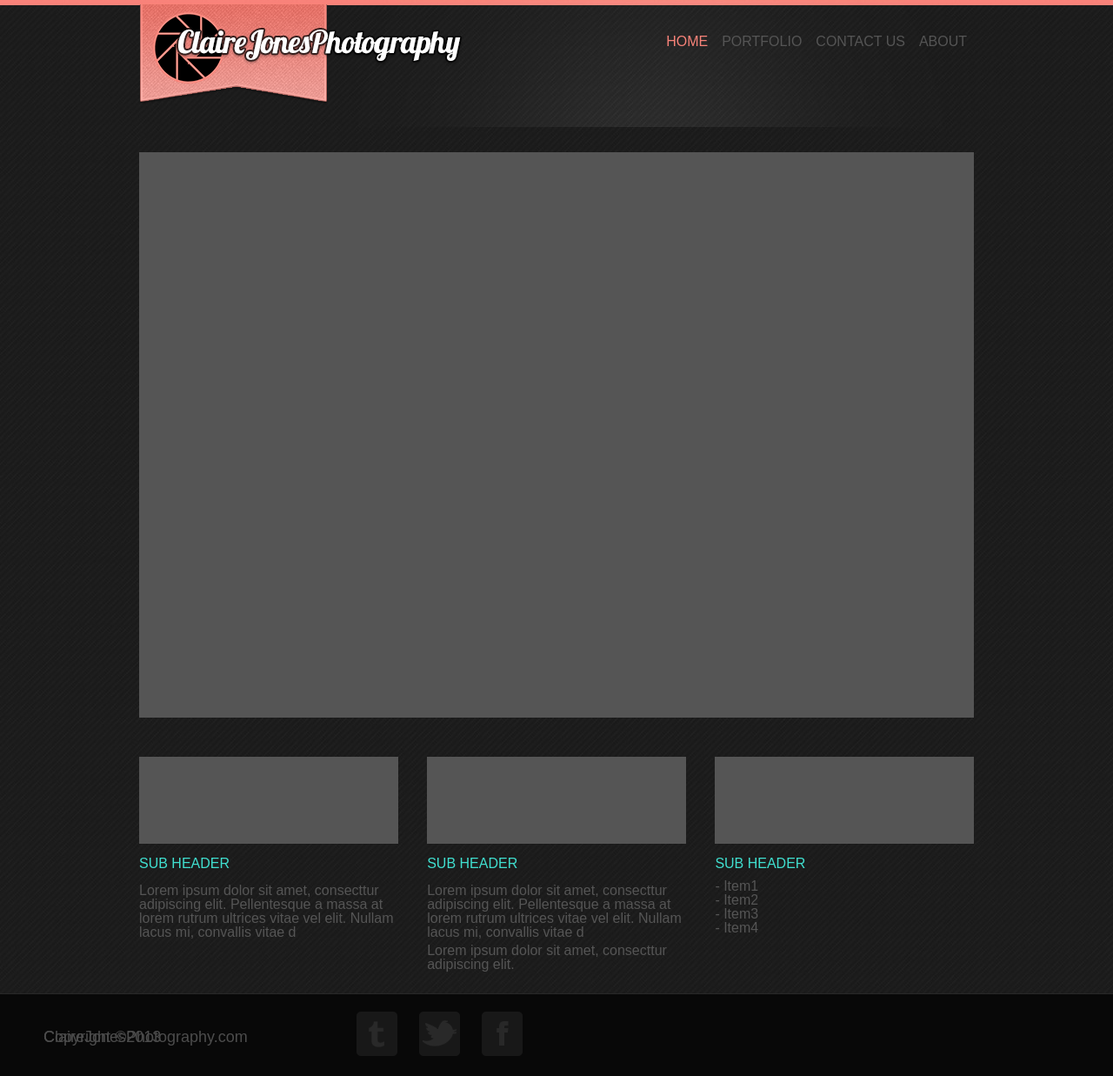
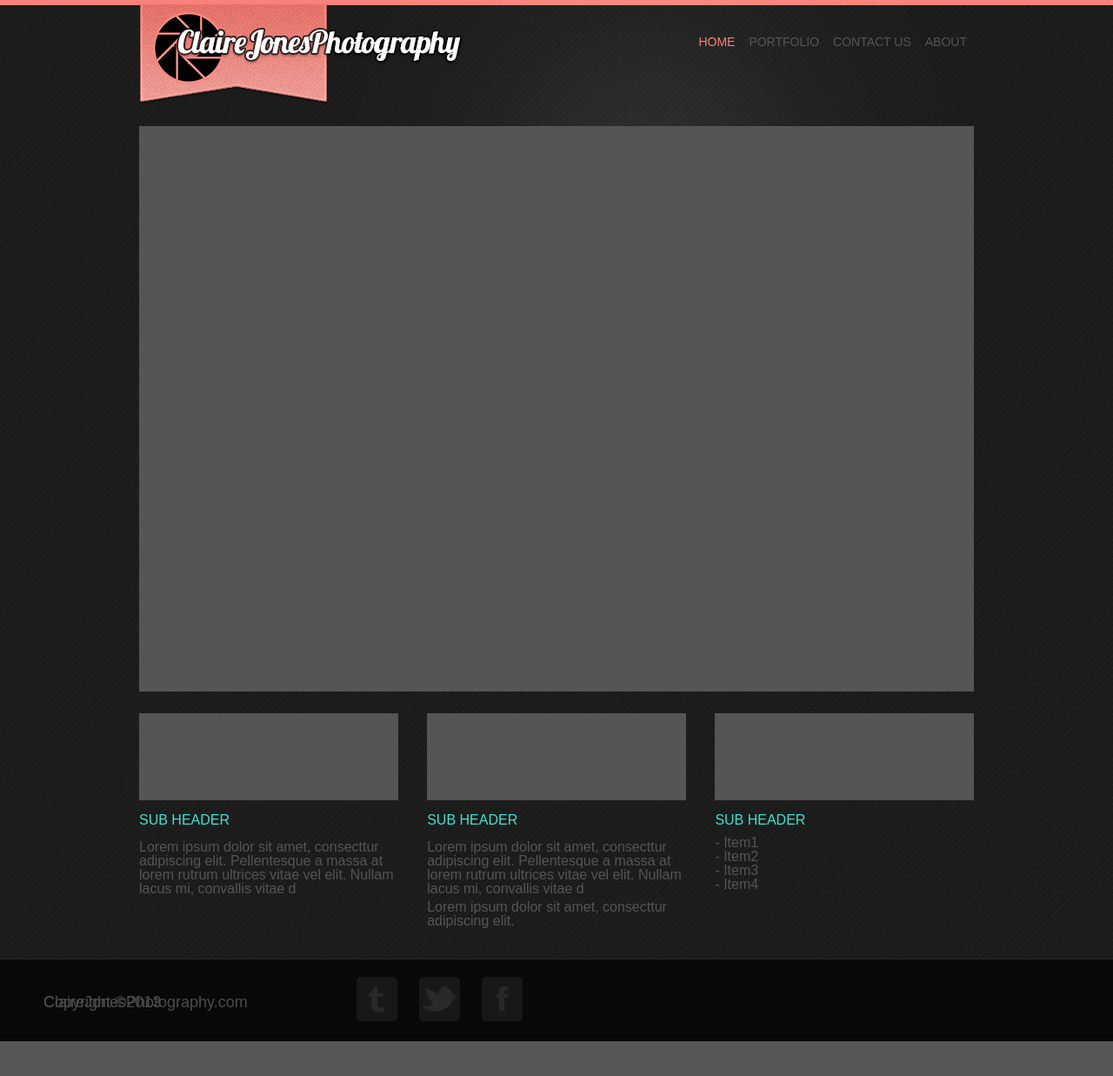
Before and after one commit to gpmitchell27/cjphotography, a PHP site: page / in a window 1280 px wide. Shown: the whole page at 87% size. After the commit the page ends 1197 px from the top, so only its background shows below. Run offline with PHP 8.4, Linux system fonts and the light colour scheme; some libraries are stand-ins or nearby versions.

Commit message:
font size change

```diff
--- a/css/style.css
+++ b/css/style.css
@@ -52,6 +52,8 @@ a, a:link a:visited {
 	color:#838383;
 	color:#555;
 	font-family: Arial;
+	font-size: 14px;
+
 	text-decoration: none;
 }
 
@@ -61,7 +63,9 @@ a, a:link a:visited {
 /* ////// CONTENT ///////////////// */
 
 section {
-	padding:20px 50px;
+	padding:10px 50px;
+	position: relative;
+	top:-20px;
 }
 
 #carousel div {
```
